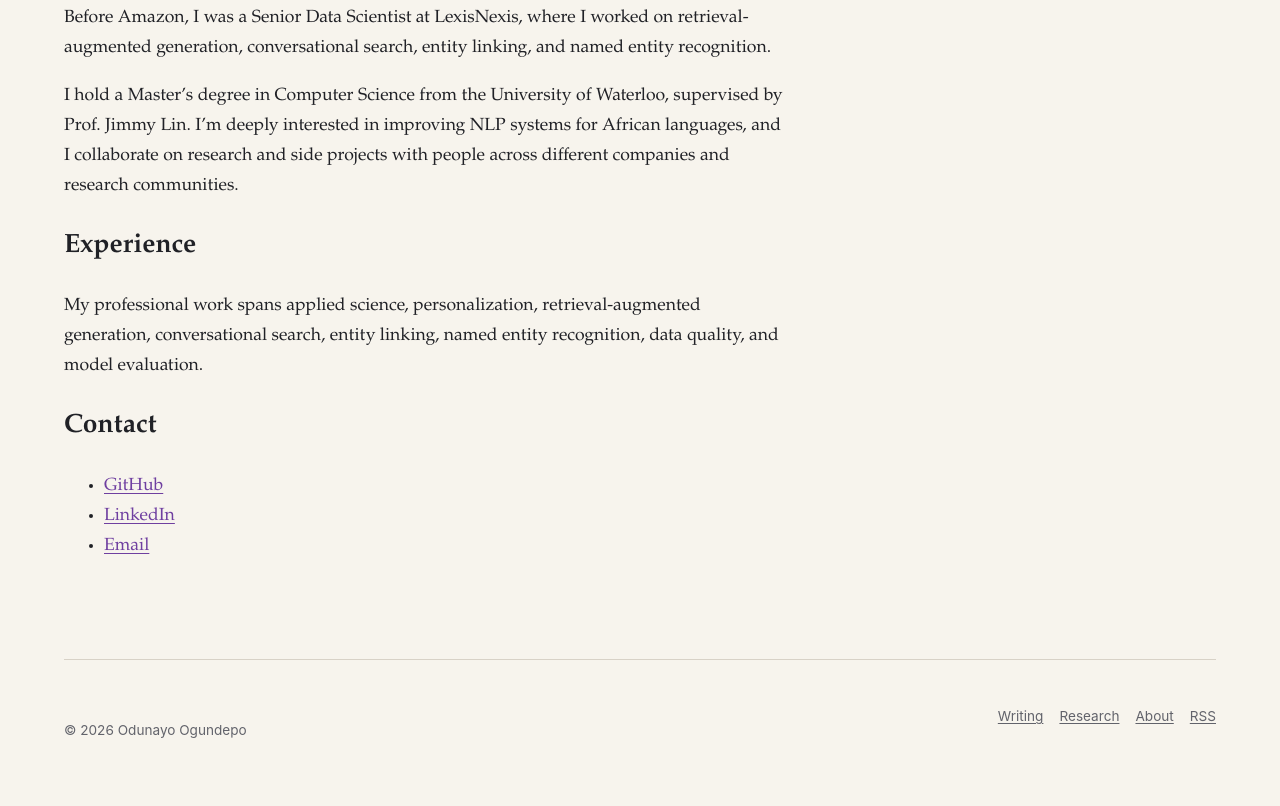
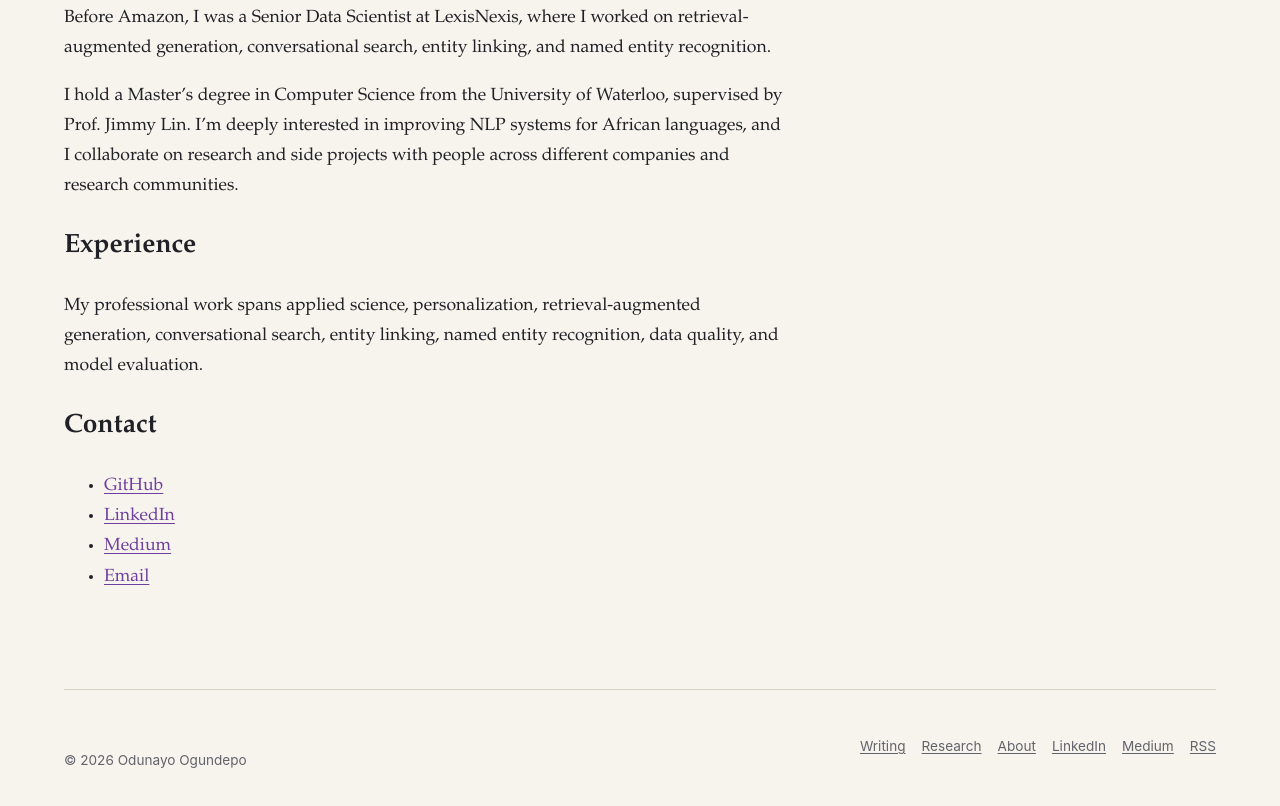
Before and after one commit to ToluClassics/toluclassics.github.io, an Astro site: page /about in a window 1280 px wide. Shown: the part 627-1433 px from the top of the page. Built offline with nearby package versions, Linux system fonts and the light colour scheme; Astro itself is replaced by a stand-in of ours.

Commit message:
Add social profile links

```diff
--- a/src/components/Footer.astro
+++ b/src/components/Footer.astro
@@ -7,6 +7,8 @@ import { SITE } from "../config";
     <a href="/writing/">Writing</a>
     <a href="/research/">Research</a>
     <a href="/about/">About</a>
+    <a href="https://www.linkedin.com/in/ogundepoodunayo/">LinkedIn</a>
+    <a href="https://medium.com/@ogundepoodunayo">Medium</a>
     <a href="/rss.xml">RSS</a>
   </nav>
 </footer>
--- a/src/pages/about/index.astro
+++ b/src/pages/about/index.astro
@@ -17,6 +17,7 @@ import BaseLayout from "../../layouts/BaseLayout.astro";
       <ul>
         <li><a href="https://github.com/toluclassics">GitHub</a></li>
         <li><a href="https://www.linkedin.com/in/ogundepoodunayo/">LinkedIn</a></li>
+        <li><a href="https://medium.com/@ogundepoodunayo">Medium</a></li>
         <li><a href="mailto:ogundepoodunayo@gmail.com">Email</a></li>
       </ul>
     </div>
```
